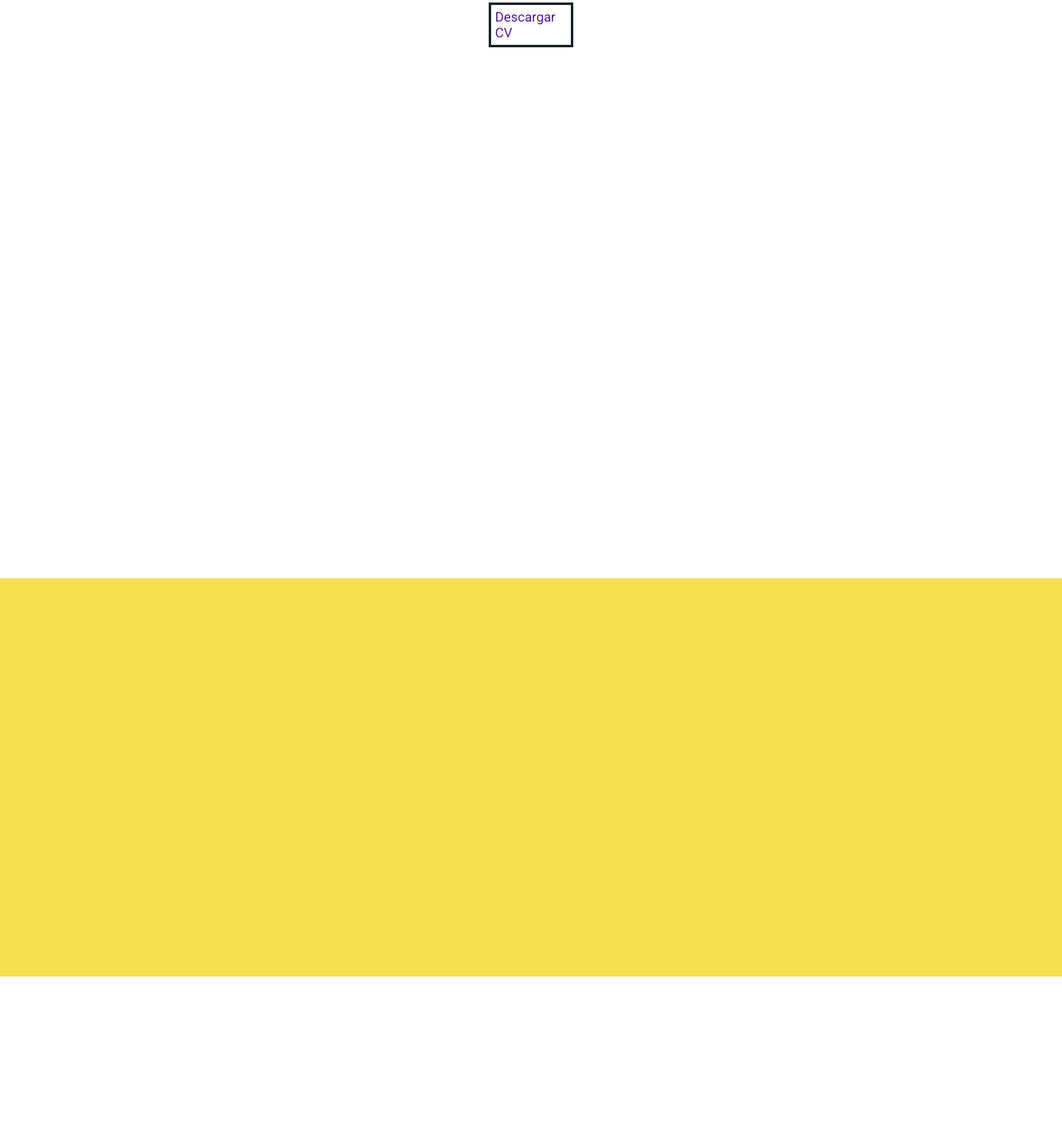
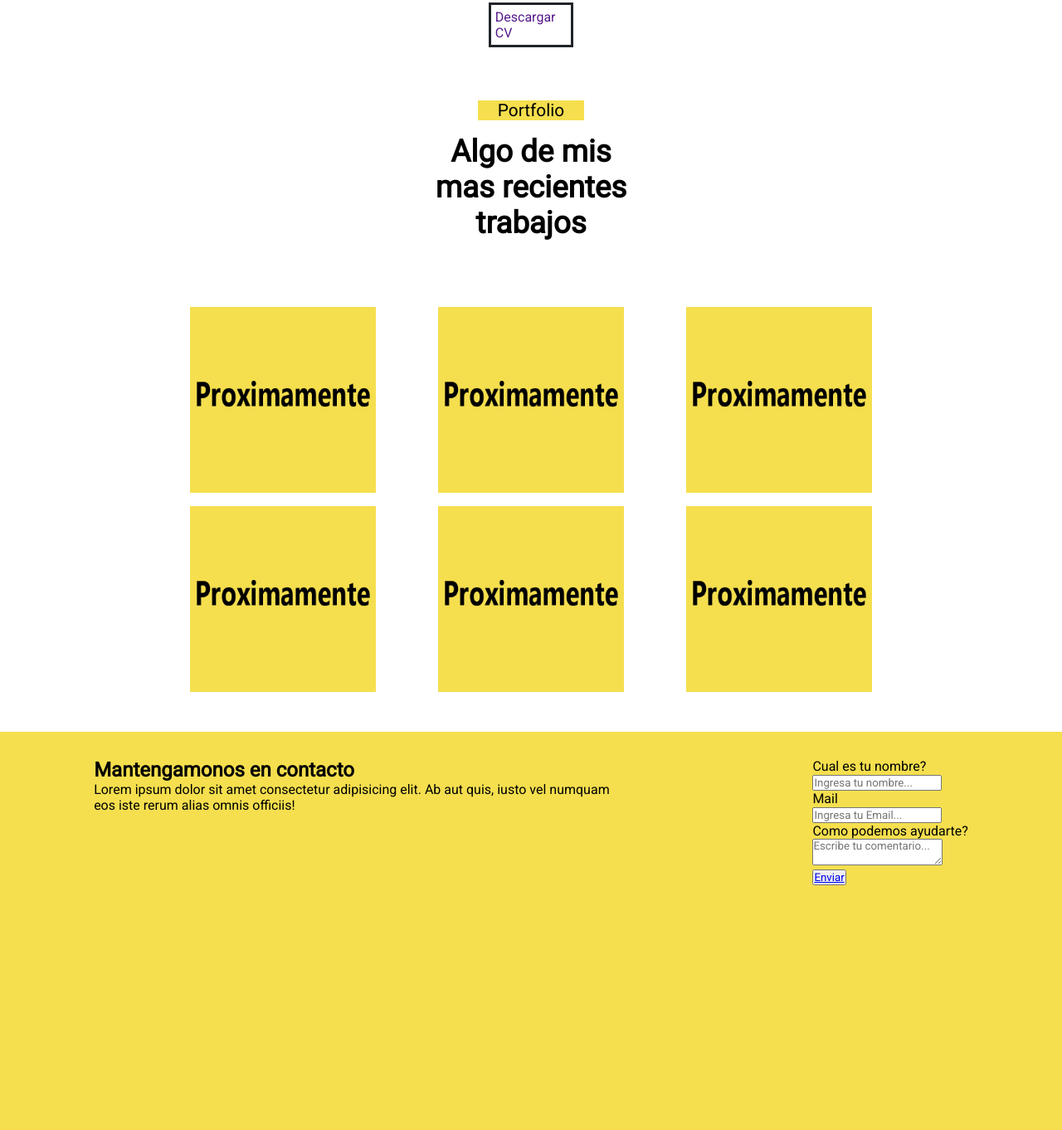
Before and after one commit to rodrixxxxx/TP1-webPortfolio, a plain HTML site: page index.html in a window 1280 px wide. Shown: the part 3438-4800 px from the top of the page at 83% size. Before the commit the page ends 4615 px from the top, so only its background shows below. Drawn offline with nearby package versions, Linux system fonts and the light colour scheme.

Commit message:
Section5 Finalizadaa

```diff
--- a/css/style.css
+++ b/css/style.css
@@ -89,8 +89,11 @@ body header div nav a{
 .section5{
     display: flex;
     width: 100%;
-    height: 40rem;
+    height: auto;
     background-color: white;
+    justify-content: center;
+    flex-direction: column;
+    margin-bottom: 3rem;
 }
 /*------------------------*/
 
@@ -99,9 +102,13 @@ body header div nav a{
 /* -------------------FOOTER-------------------*/
 footer{
     display: flex;
+    justify-content: space-around;
     width: 100%;
     height: 30rem;
     background-color: #f5df4e;
+}
+.pFooter{
+    width: 40rem;
 }
 /* --------------------------------------------*/
 /*-----------------CLASES-SUELTAS-DE-LOS-SECTIONS-------------------*/
@@ -364,7 +371,16 @@ footer{
     margin-left: 46%;
     margin-right: 46%;
 }
+/*-SECTION5--------------------------------*/
+.imgSection5{
+    margin: 1rem;
+    margin-bottom: 3rem;
+}
+
 /*------------------------------Clases Generales Sueltas------------------------------*/
 .marginTop1Rem{
     margin-top: 1rem;
 }
+.marginTop2Rem{
+    margin-top: 2rem;
+}
--- a/index.html
+++ b/index.html
@@ -4,7 +4,7 @@
     <meta charset="UTF-8">
     <meta http-equiv="X-UA-Compatible" content="IE=edge">
     <meta name="viewport" content="width=device-width, initial-scale=1.0">
-    <title>Document</title>
+    <title>Tp1 Comesaña Rodrigo</title>
     <link rel="stylesheet" href="./css/style.css">
 </head>
 <body>
@@ -16,8 +16,8 @@
                 <a href="#acercade">ACERCA DE</a>
                 <a href="#servicios">SERVICIOS</a>
                 <a href="#resume">RESUME</a>
-                <a href="https://github.com/rodrixxxxx">PORTFOLIO</a>
-                <a href="">CONTACTO</a>
+                <a href="#portfolio">PORTFOLIO</a>
+                <a href="#contacto">CONTACTO</a>
             </nav>
             <div>
                 <a target="_blank" class="redesSociales" href=""><ion-icon name="logo-facebook"></ion-icon></a>
@@ -154,19 +154,19 @@
                         <div class="lineaAmarilla"></div>
                         <div>
                             <div class="boxLista">
-                                <h2>Diplomatura web FullStack</h2>
+                                <h2>Proximamente</h2>
                                 <h3>Lorem / 2023 - 2023</h3>
                                 <h4 class="h4Section4">Lorem ipsum dolor sit amet consectetur adipisicing elit. Modi, quas?</h4>
                                 <div class="lineaGris"></div>
                             </div>
                             <div class="boxLista">
-                                <h2>Diplomatura web FullStack</h2>
+                                <h2>Proximamente</h2>
                                 <h3>Lorem / 2023 - 2023</h3>
                                 <h4 class="h4Section4">Lorem ipsum dolor sit amet consectetur adipisicing elit. Modi, quas?</h4>
                                 <div class="lineaGris"></div>
                             </div>
                             <div class="boxLista">
-                                <h2>Diplomatura web FullStack</h2>
+                                <h2>Proximamente</h2>
                                 <h3>Lorem / 2023 - 2023</h3>
                                 <h4 class="h4Section4">Lorem ipsum dolor sit amet consectetur adipisicing elit. Modi, quas?</h4>
                             </div>
@@ -266,11 +266,65 @@
             </div>
         </section>
         <section class="section5">
-
+            <a name="portfolio"></a>
+            <div class="div1Section3">
+                <p class="p1Section3">Portfolio</p>
+                <p class="p2Section3">Algo de mis mas recientes trabajos</p>
+            </div>
+            <div class="fila1Section3">
+                <div class="boxSection3">
+                    <img class="imgSection5" src="/assets/img/imgPortfolio.jpg" alt="">
+                </div>
+                <div class="boxSection3">
+                    <img class="imgSection5" src="/assets/img/imgPortfolio.jpg" alt="">
+                </div>
+                <div class="boxSection3">
+                    <img class="imgSection5" src="/assets/img/imgPortfolio.jpg" alt="">
+                </div>
+            </div>
+            <div class="fila2Section3">
+                <div class="boxSection3">
+                    <img class="imgSection5" src="/assets/img/imgPortfolio.jpg" alt="">
+                </div>
+                <div class="boxSection3">
+                    <img class="imgSection5" src="/assets/img/imgPortfolio.jpg" alt="">
+                </div>
+                <div class="boxSection3">
+                    <img class="imgSection5" src="/assets/img/imgPortfolio.jpg" alt="">
+                </div>
+            </div>
         </section>
     </main>
     <footer>
+        <div class="marginTop2Rem">
+            <h2>Mantengamonos en contacto</h2>
+            <a name="contacto"></a>
+            <p class="pFooter">Lorem ipsum dolor sit amet consectetur adipisicing elit. Ab aut quis, iusto vel numquam eos iste rerum alias omnis officiis!</p>
+        </div>
+        <div class="marginTop2Rem">
+            <form>
+                <div>
+					<p>Cual es tu nombre?</p>
+                    <input type="text" name="name" placeholder="Ingresa tu nombre..." required>
+                </div>
 
+                <div>
+					<p>Mail</p>
+                    <input type="email" name="email" id="email" class="form--control" placeholder="Ingresa tu Email..." required>
+                </div>
+
+                <div>
+                    <p>Como podemos ayudarte?</p>
+                    <textarea name="comment" placeholder="Escribe tu comentario..."></textarea>
+                </div>
+
+                <div>
+                    <button>
+						<a href="...">Enviar</a>
+					</button>
+                </div>
+            </form>
+        </div>
     </footer>
     <!-------------------------------------------------------------------------------------------------->
     <script type="module" src="https://unpkg.com/ionicons@5.5.2/dist/ionicons/ionicons.esm.js"></script>
```
Also changed, not shown: assets/img/imgPortfolio.jpg (added).
